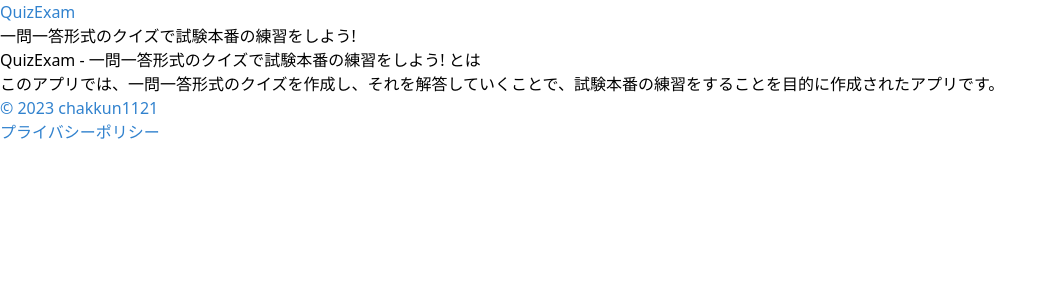
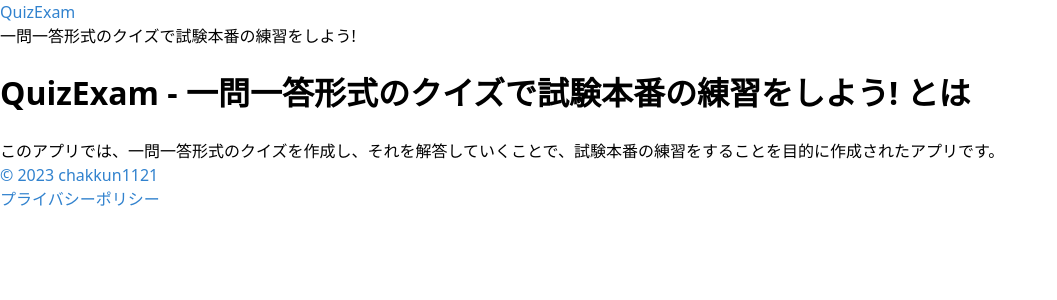
Before and after one commit to chakkun1121/QuizExam, a Next.js app: page /help/about in a window 1280 px wide. Shown: the top 300 px of the page, without its empty margins (0-1057 px from the left). Built offline with nearby package versions, Linux system fonts and the light colour scheme; no server answers.

Commit message:
styleをゴリ押しで修正

```diff
--- a/app/help/layout.tsx
+++ b/app/help/layout.tsx
@@ -1,3 +1,6 @@
+"use client";
+import { MDXProvider } from "@mdx-js/react";
+
 export default function HelpLayout({
   children,
 }: {
@@ -5,7 +8,29 @@
 }) {
   return (
     <>
-      <article className="m-2">{children}</article>
+      <style jsx global>{`
+        article h1 {
+          display: block;
+          font-size: 2em;
+          margin-block-start: 0.67em;
+          margin-block-end: 0.67em;
+          margin-inline-start: 0px;
+          margin-inline-end: 0px;
+          font-weight: bold;
+        }
+      `}</style>
+      <article className="m-2">
+        <MDXProvider components={components}>{children}</MDXProvider>
+      </article>
     </>
   );
 }
+const components = {
+  h1: H1,
+};
+function H1({ children }) {
+  return <h1 className="text-x1">{children}</h1>;
+}
+function H2({ children }) {
+  return <h2>{children}</h2>;
+}
--- a/next.config.js
+++ b/next.config.js
@@ -9,7 +9,7 @@
 const nextConfig = {
   pageExtensions: ["ts", "tsx", "mdx"],
   experimental: {
-    mdxRs: true,
+    // mdxRs: true,
   },
 };
 module.exports = withMDX(withPWA({...nextConfig}));
```
